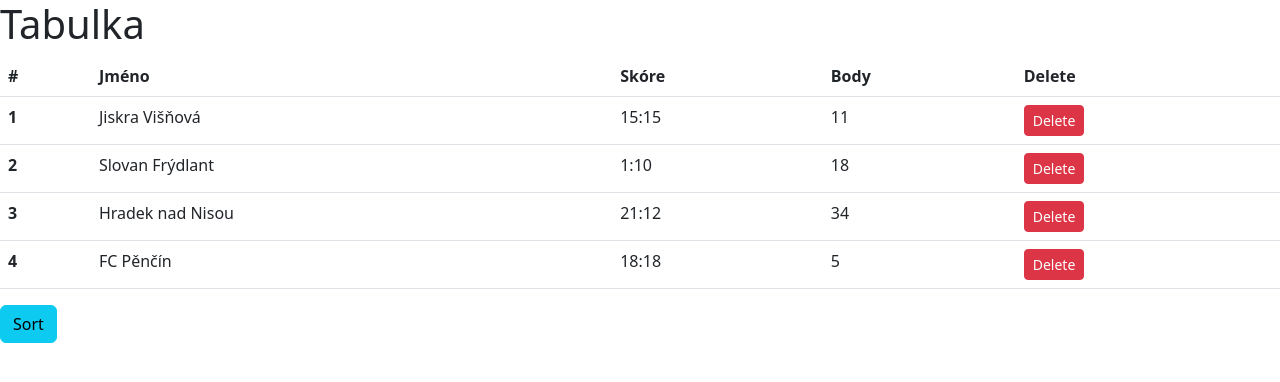
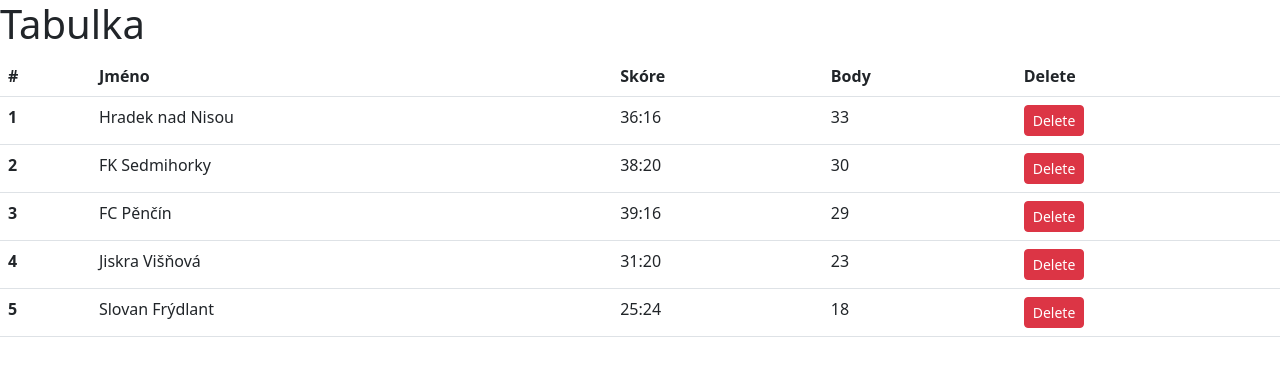
Before and after one commit to patrikzita/football-table, a React (Create React App) app: page / in a window 1280 px wide. Shown: the top 382 px of the page. Built offline with nearby package versions, Linux system fonts and the light colour scheme.

Commit message:
Automatické sortování tabulky z ohledem na skóre

```diff
--- a/src/App.js
+++ b/src/App.js
@@ -9,50 +9,68 @@ class App extends Component {
       {
         id: 1,
         name: "Jiskra Višňová",
-        score: "15:15",
-        points: 11,
+        scoreGoals: 31,
+        recieveGoals: 20,
+        points: 23,
       },
       {
         id: 2,
         name: "Slovan Frýdlant",
-        score: "1:10",
+        scoreGoals: 25,
+        recieveGoals: 24,
         points: 18,
       },
       {
         id: 3,
         name: "Hradek nad Nisou",
-        score: "21:12",
-        points: 34,
+        scoreGoals: 36,
+        recieveGoals: 16,
+        points: 33,
       },
       {
         id: 4,
         name: "FC Pěnčín",
-        score: "18:18",
-        points: 5,
+        scoreGoals: 39,
+        recieveGoals: 16,
+        points: 29,
+      },
+      {
+        id: 5,
+        name: "FK Sedmihorky",
+        scoreGoals: 38,
+        recieveGoals: 20,
+        points: 30,
       },
     ],
   };
   sortTeam = () => {
-
     const team = [...this.state.team];
 
     team.sort((a, b) => {
-      return b.points - a.points;
+      if (b.points === a.points) {
+        const differenceB = b.scoreGoals - b.recieveGoals;
+        const differenceA = a.scoreGoals - a.recieveGoals;
+
+        return differenceB - differenceA;
+      } else {
+        return b.points - a.points;
+      }
     });
     this.setState({ team: team });
-  }
+  };
   handleDelete = (teamID) => {
     const team = this.state.team.filter((team) => team.id !== teamID);
     this.setState({ team: team });
   };
+  componentDidMount(){
+    // při každým refreshi stránky se tabulka aktualizuje
+    this.sortTeam();
+  }
   render() {
     return (
       <>
         <h1>Tabulka</h1>
         <Table teams={this.state.team} onDelete={this.handleDelete}></Table>
-        <button onClick={this.sortTeam} className="btn btn-info">
-          Sort
-        </button>
       </>
     );
   }
--- a/src/Components/Team.jsx
+++ b/src/Components/Team.jsx
@@ -8,7 +8,7 @@ class Team extends Component {
       <tr>
         <th scope="row">{order}</th>
         <td>{team.name}</td>
-        <td>{team.score}</td>
+        <td>{team.scoreGoals}:{team.recieveGoals}</td>
         <td>{team.points}</td>
         <td><button onClick={() => onDelete(team.id)} className="btn btn-danger btn-sm">Delete</button></td>
       </tr>
--- a/src/script.js
+++ b/src/script.js
@@ -8,7 +8,4 @@ class Script{
     Zdravic(){
         console.log(`Ahoj moje jméno je ${this.name}`);
     }
-
-
-
 }
```
